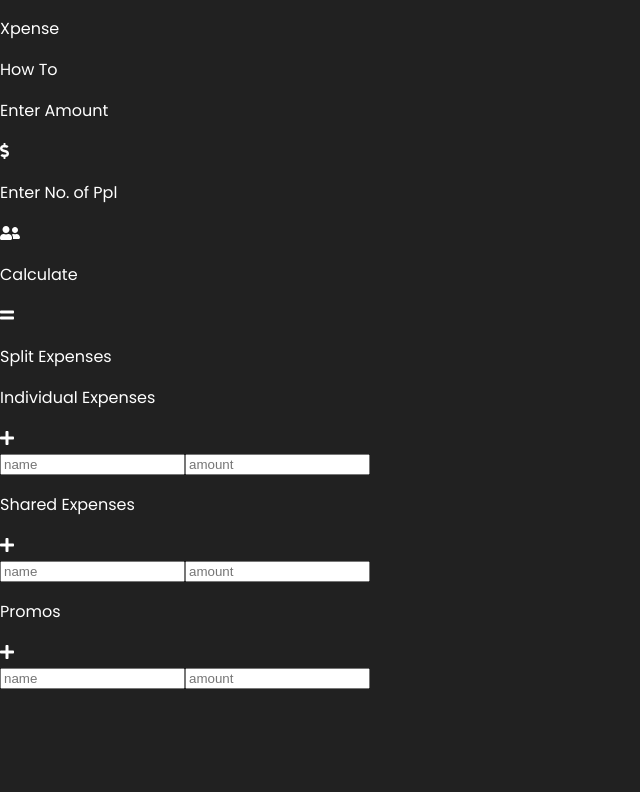
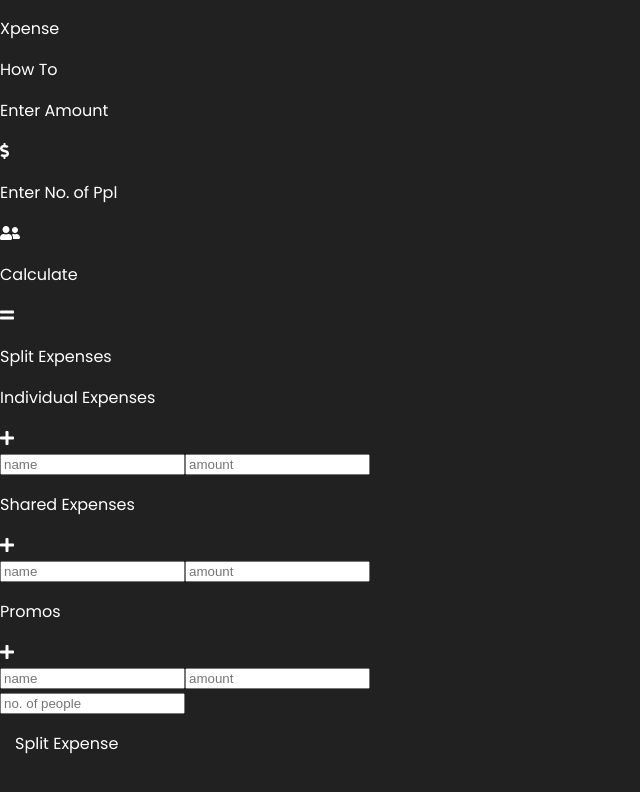
Before and after one commit to the-robot/xpense, a Next.js app in the folder src/: page /home in a window 1280 px wide. Shown: the top 792 px of the page, without its empty margins (0-640 px from the left). Built offline with nearby package versions, Linux system fonts and the light colour scheme.

Commit message:
finished UI

```diff
--- /dev/null
+++ b/src/components/Common/Button.jsx
@@ -0,0 +1,26 @@
+import React from 'react';
+import PropTypes from 'prop-types';
+
+// styling
+import style from '../../styles/components/common/button.scss';
+
+const Button = props => {
+  const { buttonStyle, callback, text } = props;
+  return (
+    <div className={`${style.button} ${buttonStyle}`} onClick={callback}>
+      <p>{text}</p>
+    </div>
+  );
+};
+
+Button.propTypes = {
+  callback: PropTypes.func.isRequired,
+  text: PropTypes.string.isRequired,
+  buttonStyle: PropTypes.string,
+};
+
+Button.defaultProps = {
+  buttonStyle: '',
+};
+
+export default Button;
--- a/src/components/Common/index.js
+++ b/src/components/Common/index.js
@@ -1,4 +1,5 @@
+import Button from './Button';
+import Card from './Card';
 import IconButton from './IconButton';
-import Card from './Card';
 
-export { IconButton, Card };
+export { Button, Card, IconButton };
--- a/src/components/Home/Calculator.jsx
+++ b/src/components/Home/Calculator.jsx
@@ -1,7 +1,7 @@
 import React, { Component, PureComponent } from 'react';
 import PropTypes from 'prop-types';
 
-import { IconButton } from '../Common';
+import { Button, IconButton } from '../Common';
 
 // icon
 import { FontAwesomeIcon } from '@fortawesome/react-fontawesome';
@@ -12,7 +12,7 @@ import grid from '../../styles/components/grid.scss';
 import style from '../../styles/components/home.scss';
 
 
-class Input extends PureComponent {
+class AmountInput extends PureComponent {
   constructor(props) {
     super(props);
 
@@ -64,7 +64,7 @@ class Input extends PureComponent {
   }
 }
 
-Input.propTypes = {
+AmountInput.propTypes = {
   index: PropTypes.number.isRequired,
   field1: PropTypes.shape({
     type: PropTypes.string,
@@ -109,7 +109,7 @@ class Calculator extends Component {
           amount: ''
         },
       ],
-      people: [],
+      people: '',
     };
   }
 
@@ -141,7 +141,7 @@ class Calculator extends Component {
       amount: '',
     });
     this.setState({ sharedExpenses });
-  }
+  };
 
   addPromo = () => {
     const { promos } = this.state;
@@ -156,39 +156,53 @@ class Calculator extends Component {
       amount: '',
     });
     this.setState({ promos });
-  }
+  };
 
   setIndvExpense = (index, name, amount) => {
     const { indvExpenses } = this.state;
     indvExpenses[index].name = name;
     indvExpenses[index].amount = amount;
     this.setState({ indvExpenses });
-  }
+  };
 
   setSharedExpense = (index, name, amount) => {
     const { sharedExpenses } = this.state;
     sharedExpenses[index].name = name;
     sharedExpenses[index].amount = amount;
     this.setState({ sharedExpenses });
-  }
+  };
 
   setPromo = (index, name, amount) => {
     const { promos } = this.state;
     promos[index].name = name;
     promos[index].amount = amount;
     this.setState({ promos });
-  }
+  };
+
+  setPeople = value => {
+    this.setState({
+      people: value,
+    });
+  };
+
+  calculate = () => {
+    alert('Calculate');
+  };
 
   render() {
     const {
       addIndvExpense,
       addSharedExpense,
       addPromo,
+
       setIndvExpense,
       setSharedExpense,
       setPromo,
+      setPeople,
+
+      calculate,
     } = this;
-    const { indvExpenses, sharedExpenses, promos } = this.state;
+    const { indvExpenses, sharedExpenses, promos, people } = this.state;
 
     // Icon
     const addIcon = <FontAwesomeIcon
@@ -205,7 +219,7 @@ class Calculator extends Component {
         type: 'number',
         placeholder: 'amount',
       };
-      return <Input
+      return <AmountInput
         key={`idvExp${index}`}
         index={index}
         field1={field1}
@@ -224,7 +238,7 @@ class Calculator extends Component {
         type: 'number',
         placeholder: 'amount',
       };
-      return <Input
+      return <AmountInput
         key={`sharedExp${index}`}
         index={index}
         field1={field1}
@@ -243,7 +257,7 @@ class Calculator extends Component {
         type: 'number',
         placeholder: 'amount',
       };
-      return <Input
+      return <AmountInput
         key={`promo${index}`}
         index={index}
         field1={field1}
@@ -301,6 +315,37 @@ class Calculator extends Component {
             </div>
           </div>
         </div>
+
+        <div className={`${grid.container} ${style.container_grid}`}>
+          <div className={grid.row}>
+            {/* No. People */}
+            <div className={`${grid.col_sm} ${style.calculator_container}`}>
+              <div className={style.calculator_input}>
+                <input
+                  className={style.calculator_input_people}
+                  onChange={evt => setPeople(evt.target.value)}
+                  placeholder={'no. of people'}
+                  type='number'
+                  value={people}
+                />
+              </div>
+            </div>
+          </div>
+
+          <div className={grid.row}>
+            {/* Caculate Button */}
+            <div
+              className={`${grid.col_sm} ${style.calculator_container}`}
+              style={{ paddingTop: 0, paddingLeft: '15px' }}
+            >
+              <Button
+                buttonStyle={style.calculator_calcButton}
+                callback={calculate}
+                text={'Split Expense'}
+              />
+            </div>
+          </div>
+        </div>
       </div>
     );
   }
--- a/src/styles/colors.scss
+++ b/src/styles/colors.scss
@@ -18,6 +18,12 @@ $grey-4: rgb(155, 155, 155);
 $red-1: #ED1909;
 $red-2: #FF2F56;
 
+// green
+$green-1: #08CBAA;
+
+// yellow
+$yellow-1: #FFD180;
+
 // pink
 $pink-1: #FF80AB;
 
@@ -28,3 +34,4 @@ $blue-3: #8C9EFF;
 
 // purple
 $purple-1: #EA80FC;
+$purple-2: #B388FF;
--- /dev/null
+++ b/src/styles/components/common/button.scss
@@ -0,0 +1,25 @@
+@import '../../index.scss';
+
+.button {
+  background-color: $blue-1;
+  border-radius: 10px;
+  overflow: auto;
+  position: relative;
+  text-align: left;
+
+  // margin and padding
+  margin-top: 0px;
+  padding-bottom: 25px;
+  padding-left: 20px;
+  padding-right: 20px;
+  padding-top: 25px;
+
+  p {
+    font-size: 26px;
+    font-weight: bold;
+    margin: 0;
+  };
+}
+.button:hover {
+  cursor: pointer;
+}
--- a/src/styles/components/common/iconButton.scss
+++ b/src/styles/components/common/iconButton.scss
@@ -8,3 +8,6 @@
   height: 22px;
   width: 22px;
 }
+.button:hover {
+  cursor: pointer;
+}
--- a/src/styles/components/home.scss
+++ b/src/styles/components/home.scss
@@ -20,8 +20,23 @@
     }
   }
 
+  &_calcButton {
+    background-color: $green-1;
+    width: 92%;
+
+    // margin and padding
+    padding-bottom: 25px;
+    padding-left: 20px;
+    padding-right: 20px;
+    padding-top: 25px;
+  }
+  @media all and (max-width: $mobile) {
+    &_calcButton {
+      text-align: center;
+    }
+  }
+
   &_container {
-    padding-bottom: 25px;
     text-align: left;
   }
 
@@ -36,6 +51,13 @@
 
     &_right {
       margin-left: 5px;
+    }
+
+    &_people {
+      width: 92.5% !important;
+    }
+    &_people:focus {
+      margin-bottom: 12px !important;
     }
   }
 
--- a/src/styles/index.scss
+++ b/src/styles/index.scss
@@ -74,6 +74,12 @@ body {
     red1: $red-1;
     red2: $red-2;
 
+    // green
+    green1: $green-1;
+
+    // yellow
+    yellow1: $yellow-1;
+
     // pink
     pink1: $pink-1;
 
@@ -84,5 +90,6 @@ body {
 
     // purple
     purple1: $purple-1;
+    purple2: $purple-2;
   };
 }
```
